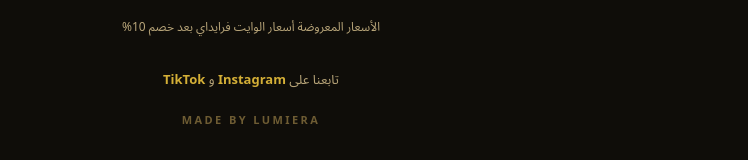
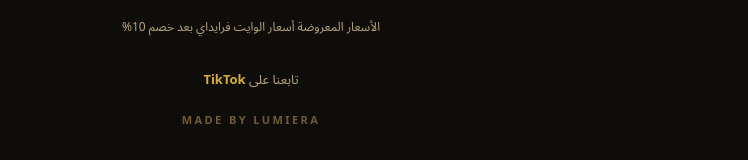
Before and after one commit to baselali422-cmd/lumiera, a plain HTML site: page museum.html in a window 1280 px wide. Shown: the part 4802-4962 px from the top of the page, without its empty margins (389-1137 px from the left). Drawn offline with Linux system fonts and the light colour scheme.

Commit message:
Remove Instagram link from museum page

```diff
--- a/museum.html
+++ b/museum.html
@@ -147,7 +147,7 @@ const TX = {
     order:"اطلبها",
     halls:["قاعة قطع المساج","قاعة الأقراص الملكية","قاعة الأشكال"],
     wfnote:"الأسعار المعروضة أسعار الوايت فرايداي بعد خصم 10%",
-    follow:'تابعنا على <a href="https://www.instagram.com/lumierabeauty5" target="_blank" rel="noopener">Instagram</a> و <a href="https://www.tiktok.com/@lumiera_beauty1" target="_blank" rel="noopener">TikTok</a>',
+    follow:'تابعنا على <a href="https://www.tiktok.com/@lumiera_beauty1" target="_blank" rel="noopener">TikTok</a>',
     wa:function(n){return "مرحبًا، شفت صابونة «"+n+"» في متحف لوميرا على الموقع وعايز أطلبها بعرض الوايت فرايداي.";}
   },
   en:{
@@ -161,7 +161,7 @@ const TX = {
     order:"Order",
     halls:["Massage Bars Hall","Royal Rounds Hall","Shapes Hall"],
     wfnote:"Prices shown are White Friday prices after 10% off",
-    follow:'Follow us on <a href="https://www.instagram.com/lumierabeauty5" target="_blank" rel="noopener">Instagram</a> and <a href="https://www.tiktok.com/@lumiera_beauty1" target="_blank" rel="noopener">TikTok</a>',
+    follow:'Follow us on <a href="https://www.tiktok.com/@lumiera_beauty1" target="_blank" rel="noopener">TikTok</a>',
     wa:function(n){return "Hi, I saw the \""+n+"\" soap in the LUMIERA Museum on your website and I'd like to order it with the White Friday offer.";}
   }
 };
```
